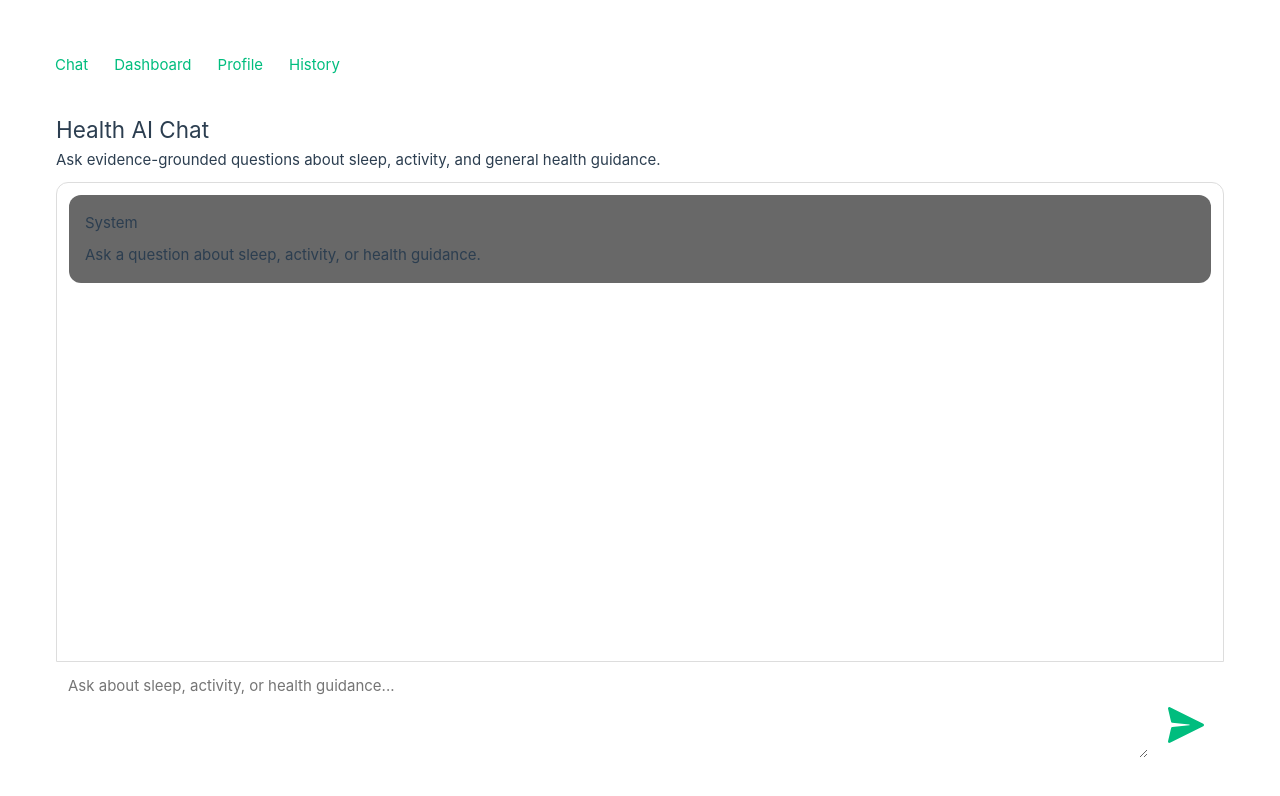
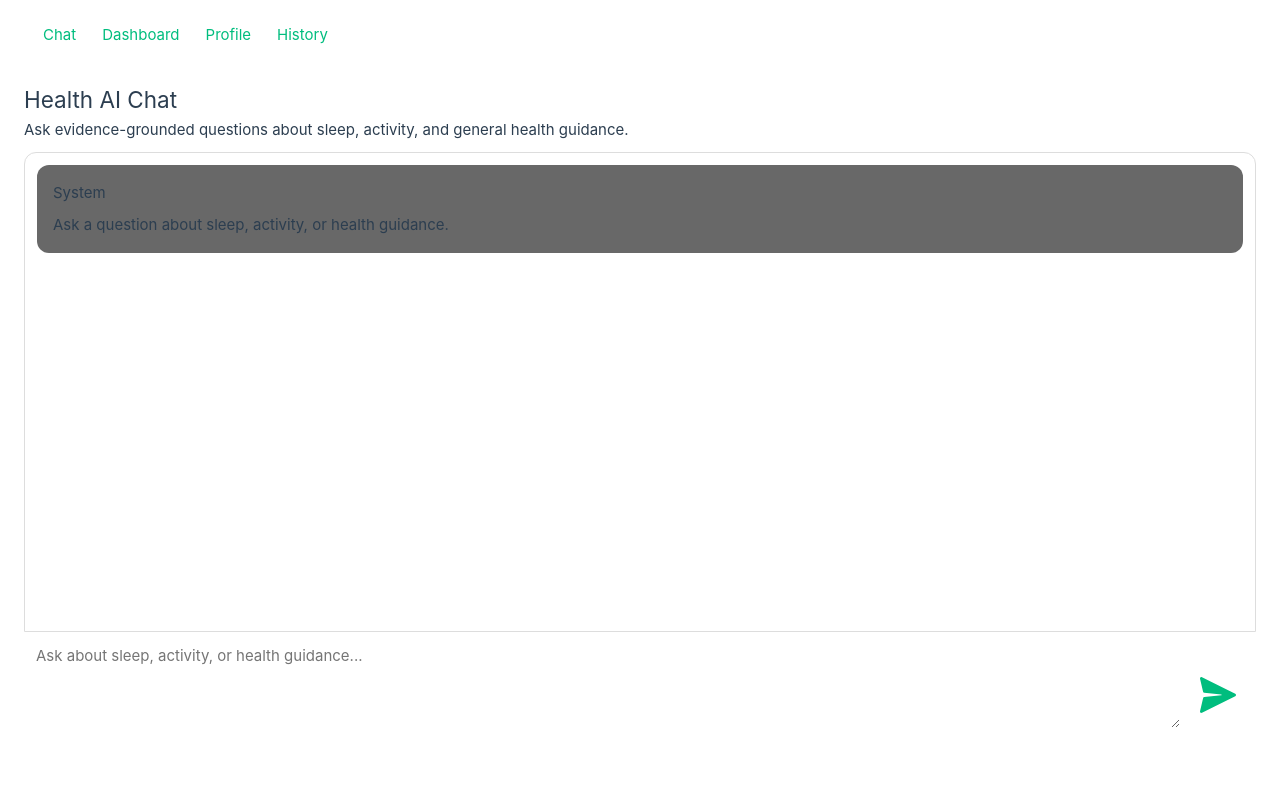
Before and after one commit to AgnelFernando/HealthAIAgent, a Vue app in the folder frontend/: page / in a window 1280 px wide. Shown: the top 796 px of the page. Built offline with nearby package versions, Linux system fonts and the light colour scheme; the HTML template or start-up script is replaced by a standard one.

Commit message:
fix alignment issue

```diff
--- a/frontend/src/App.vue
+++ b/frontend/src/App.vue
@@ -1,20 +1,29 @@
 <template>
-  <div>
-    <nav>
+  <div class="main">
+    <nav class="nav-bar">
       <router-link to="/">Chat</router-link>
       <router-link to="/dashboard">Dashboard</router-link>
       <router-link to="/profile">Profile</router-link>
       <router-link to="/history">History</router-link>
     </nav>
 
-    <router-view />
+    <div class="body">
+      <router-view />
+    </div>
+
   </div>
 </template>
 
 <style>
-nav {
+.main {
+  display: flex;
+  flex-direction: column;
+  height: 100vh;
+}
+.nav-bar
+ {
   display: flex;
   gap: 20px;
-  padding: 20px;
+  padding: 20px 40px;
 }
 </style>
--- a/frontend/src/assets/base.css
+++ b/frontend/src/assets/base.css
@@ -84,3 +84,9 @@ body {
   -webkit-font-smoothing: antialiased;
   -moz-osx-font-smoothing: grayscale;
 }
+
+html,
+body {
+  overflow: hidden;
+  height: 100%;
+}
--- a/frontend/src/assets/main.css
+++ b/frontend/src/assets/main.css
@@ -1,7 +1,8 @@
 @import './base.css';
 
+
+
 #app {
-  padding: 2rem;
   font-weight: normal;
   width: 100%;
 }
@@ -28,6 +29,5 @@ a,
 
   #app {
     display: block;
-    padding: 0 2rem;
   }
 }
```
